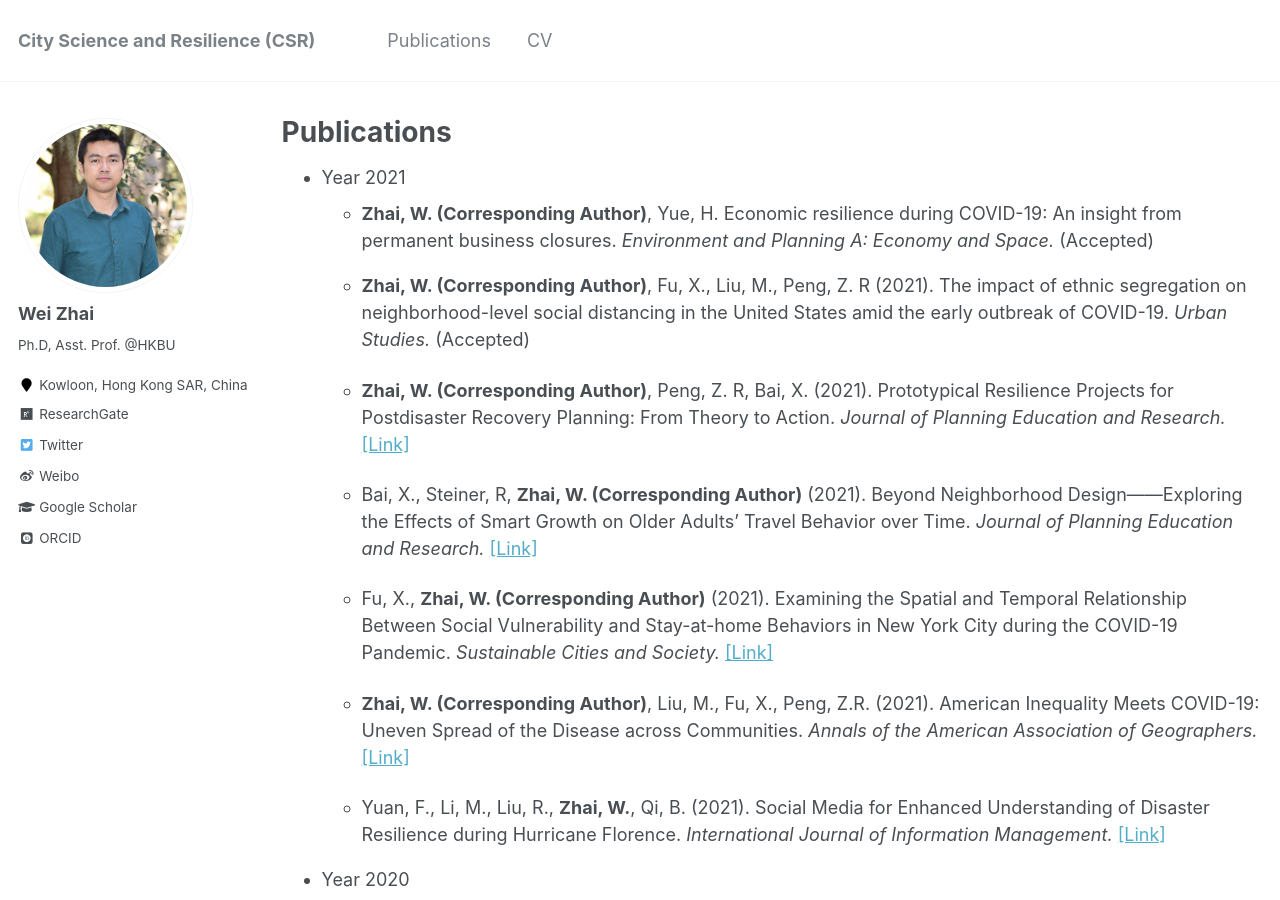
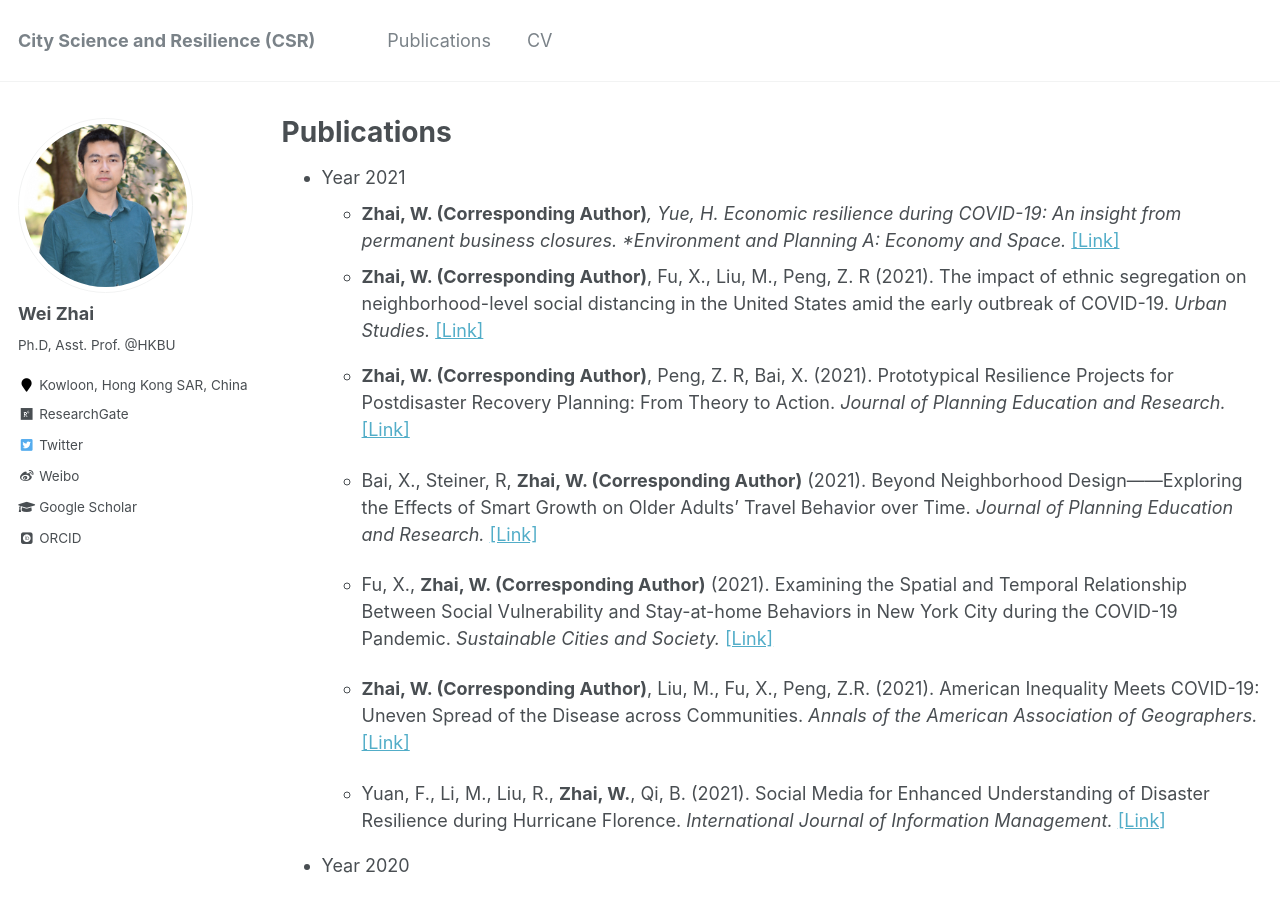
Before and after one commit to skywalkerzhai/weizhai.github.io, a Jekyll site: the page built from _pages/publications.md, in a window 1280 px wide and 900 px high. Built offline with Jekyll 4.4.1, drawn with Linux system fonts in a browser that asks for light colours; some web fonts are replaced.

Commit message:
Update publications.md

```diff
--- a/_pages/publications.md
+++ b/_pages/publications.md
@@ -6,9 +6,8 @@ author_profile: true
 ---
 
 * Year 2021
-  * **Zhai, W. (Corresponding Author)**, Yue, H. Economic resilience during COVID-19: An insight from permanent business closures. *Environment and Planning A: Economy and Space.* (Accepted)
-  * **Zhai, W. (Corresponding Author)**, Fu, X., Liu, M., Peng, Z. R (2021). The impact of ethnic segregation on neighborhood-level social distancing in the United States amid the early outbreak of COVID-19. *Urban Studies.* (Accepted)
-
+  * **Zhai, W. (Corresponding Author)***, Yue, H. Economic resilience during COVID-19: An insight from permanent business closures. *Environment and Planning A: Economy and Space.* [[Link]](https://doi.org/10.1177/0308518X211055181)
+  * **Zhai, W. (Corresponding Author)**, Fu, X., Liu, M., Peng, Z. R (2021). The impact of ethnic segregation on neighborhood-level social distancing in the United States amid the early outbreak of COVID-19. *Urban Studies.* [[Link]](https://doi.org/10.1177/00420980211050183)
   * **Zhai, W. (Corresponding Author)**, Peng, Z. R, Bai, X. (2021). Prototypical Resilience Projects for Postdisaster Recovery Planning: From Theory to Action. *Journal of Planning Education and Research.* [[Link]](https://journals.sagepub.com/eprint/2XZCVZQQNWAKW7QDWK4H/full)
 
   * Bai, X., Steiner, R, **Zhai, W. (Corresponding Author)** (2021). Beyond Neighborhood Design——Exploring the Effects of Smart Growth on Older Adults’ Travel Behavior over Time. *Journal of Planning Education and Research.* [[Link]](https://doi.org/10.1177/0739456X211020352)
```
